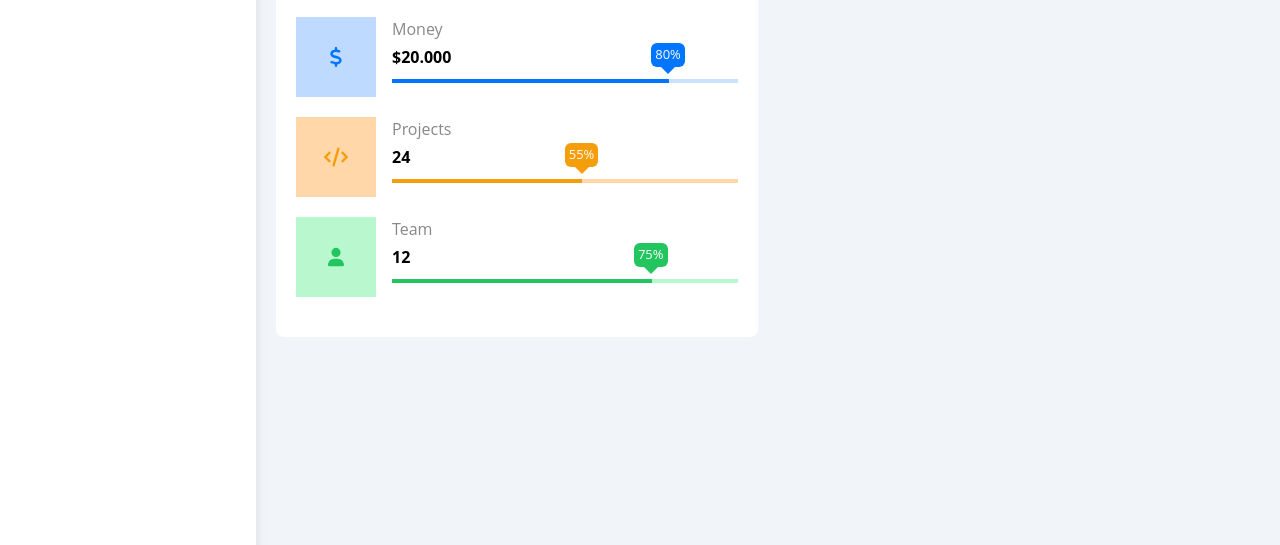
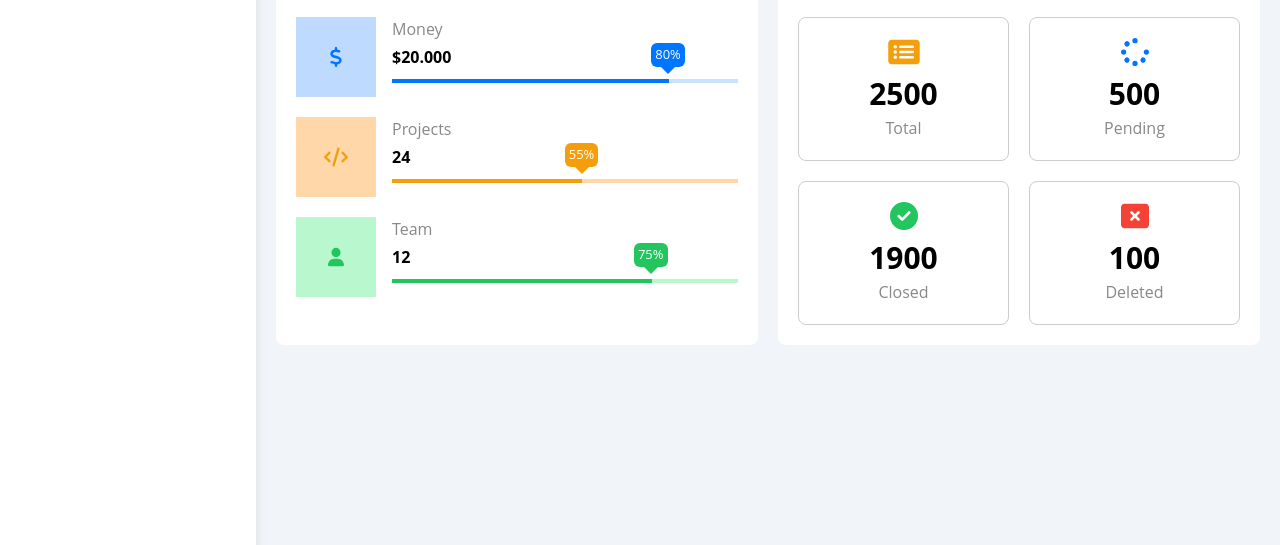
Before and after one commit to Mohamed3Eid/Dashboard, a website: page src/pages/index.html in a window 1280 px wide. Shown: the part 672-1217 px from the top of the page. Drawn offline with nearby package versions, Linux system fonts and the light colour scheme; files that its build step writes are made by us from their sources.

Commit message:
feat: section tickets

```diff
--- a/src/pages/index.html
+++ b/src/pages/index.html
@@ -269,6 +269,7 @@
             <!-- end visit -->
           </div>
           <!-- end welcome -->
+
           <!-- start quick -->
           <div class="p-5 bg-white rounded-lg">
             <h2 class="mb-2.5">quick draft</h2>
@@ -295,6 +296,7 @@
             </form>
           </div>
           <!-- end quick -->
+
           <!-- start target -->
           <div class="bg-white p-5 rounded-lg">
             <h2 class="mb-2.5">yearly targets</h2>
@@ -417,6 +419,94 @@
             <!-- end row-green -->
           </div>
           <!-- end target -->
+
+          <!-- start tickets -->
+          <div class="bg-white p-5 rounded-lg">
+            <h2 class="mb-2.5">tickets statistics</h2>
+            <p class="capitalize text-info mb-5">
+              everything about support tickets
+            </p>
+            <!-- start group-box -->
+            <div class="grid place-items-center gap-5 md:grid-cols-2">
+              <!-- start box -->
+              <div
+                class="grid place-items-center w-full p-5 rounded-lg border border-[#ccc]"
+              >
+                <svg
+                  xmlns="http://www.w3.org/2000/svg"
+                  viewBox="0 0 576 512"
+                  class="w-8 h-7 mb-2.5"
+                >
+                  <path
+                    d="M0 96C0 60.7 28.7 32 64 32l448 0c35.3 0 64 28.7 64 64l0 320c0 35.3-28.7 64-64 64L64 480c-35.3 0-64-28.7-64-64L0 96zM128 288a32 32 0 1 0 0-64 32 32 0 1 0 0 64zm32-128a32 32 0 1 0 -64 0 32 32 0 1 0 64 0zM128 384a32 32 0 1 0 0-64 32 32 0 1 0 0 64zm96-248c-13.3 0-24 10.7-24 24s10.7 24 24 24l224 0c13.3 0 24-10.7 24-24s-10.7-24-24-24l-224 0zm0 96c-13.3 0-24 10.7-24 24s10.7 24 24 24l224 0c13.3 0 24-10.7 24-24s-10.7-24-24-24l-224 0zm0 96c-13.3 0-24 10.7-24 24s10.7 24 24 24l224 0c13.3 0 24-10.7 24-24s-10.7-24-24-24l-224 0z"
+                    fill="var(--color-warning)"
+                  />
+                </svg>
+                <h3 class="h2 mb-1">2500</h3>
+                <p class="capitalize text-info">total</p>
+              </div>
+              <!-- end box -->
+
+              <!-- start box -->
+              <div
+                class="grid place-items-center w-full p-5 rounded-lg border border-[#ccc]"
+              >
+                <svg
+                  xmlns="http://www.w3.org/2000/svg"
+                  viewBox="0 0 512 512"
+                  class="w-8 h-7 mb-2.5"
+                >
+                  <path
+                    d="M304 48a48 48 0 1 0 -96 0 48 48 0 1 0 96 0zm0 416a48 48 0 1 0 -96 0 48 48 0 1 0 96 0zM48 304a48 48 0 1 0 0-96 48 48 0 1 0 0 96zm464-48a48 48 0 1 0 -96 0 48 48 0 1 0 96 0zM142.9 437A48 48 0 1 0 75 369.1 48 48 0 1 0 142.9 437zm0-294.2A48 48 0 1 0 75 75a48 48 0 1 0 67.9 67.9zM369.1 437A48 48 0 1 0 437 369.1 48 48 0 1 0 369.1 437z"
+                    fill="var(--color-primary)"
+                  />
+                </svg>
+                <h3 class="h2 mb-1">500</h3>
+                <p class="capitalize text-info">pending</p>
+              </div>
+              <!-- end box -->
+
+              <!-- start box -->
+              <div
+                class="grid place-items-center w-full p-5 rounded-lg border border-[#ccc]"
+              >
+                <svg
+                  xmlns="http://www.w3.org/2000/svg"
+                  viewBox="0 0 512 512"
+                  class="w-8 h-7 mb-2.5"
+                >
+                  <path
+                    d="M256 512A256 256 0 1 0 256 0a256 256 0 1 0 0 512zM369 209L241 337c-9.4 9.4-24.6 9.4-33.9 0l-64-64c-9.4-9.4-9.4-24.6 0-33.9s24.6-9.4 33.9 0l47 47L335 175c9.4-9.4 24.6-9.4 33.9 0s9.4 24.6 0 33.9z"
+                    fill="var(--color-success)"
+                  />
+                </svg>
+                <h3 class="h2 mb-1">1900</h3>
+                <p class="capitalize text-info">closed</p>
+              </div>
+              <!-- end box -->
+
+              <!-- start box -->
+              <div
+                class="grid place-items-center w-full p-5 rounded-lg border border-[#ccc]"
+              >
+                <svg
+                  xmlns="http://www.w3.org/2000/svg"
+                  viewBox="0 0 512 512"
+                  class="w-8 h-7 mb-2.5"
+                >
+                  <path
+                    d="M64 32C28.7 32 0 60.7 0 96L0 416c0 35.3 28.7 64 64 64l384 0c35.3 0 64-28.7 64-64l0-320c0-35.3-28.7-64-64-64L64 32zM175 175c9.4-9.4 24.6-9.4 33.9 0l47 47 47-47c9.4-9.4 24.6-9.4 33.9 0s9.4 24.6 0 33.9l-47 47 47 47c9.4 9.4 9.4 24.6 0 33.9s-24.6 9.4-33.9 0l-47-47-47 47c-9.4 9.4-24.6 9.4-33.9 0s-9.4-24.6 0-33.9l47-47-47-47c-9.4-9.4-9.4-24.6 0-33.9z"
+                    fill="var(--color-danger)"
+                  />
+                </svg>
+                <h3 class="h2 mb-1">100</h3>
+                <p class="capitalize text-info">deleted</p>
+              </div>
+              <!-- end box -->
+            </div>
+            <!-- end group-box -->
+          </div>
+          <!-- end tickets -->
         </div>
         <!-- end wrapper -->
         <div class="h-96"></div>
```
